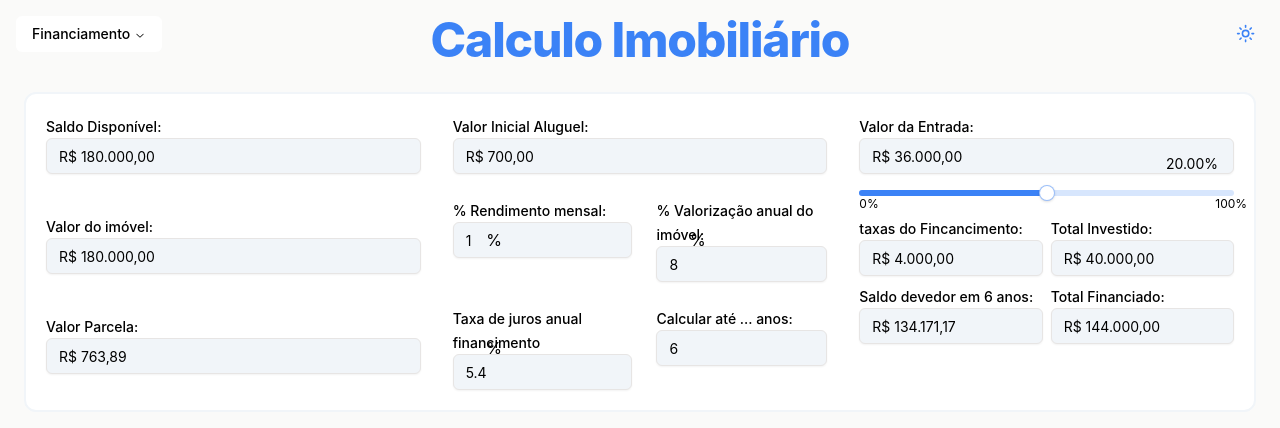
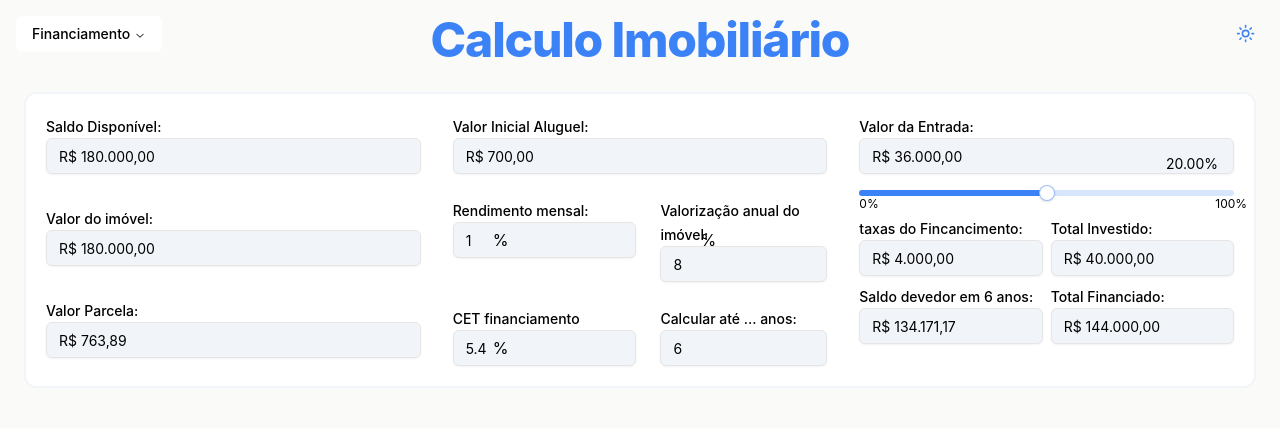
Before and after one commit to brunobeise/calculo-imobiliario, a React (Vite) app: page / in a window 1280 px wide. Shown: the top 428 px of the page. Built offline with nearby package versions, Linux system fonts and the light colour scheme.

Commit message:
att 31.01

```diff
--- a/src/App.tsx
+++ b/src/App.tsx
@@ -6,7 +6,7 @@ import FinanciamentoXAvista from "./pages/financiamentoxavista";
 export default function App() {
   const routes = [
     {
-      title: "Financiamento X Á Vista",
+      title: "Financiamento X A Vista",
       href: "/financiamentoxavista",
       description:
         "Compara as duas hipóteses quando o cliente tem o saldo para comprar a vista.",
--- a/src/components/ImovelDataCard.tsx
+++ b/src/components/ImovelDataCard.tsx
@@ -163,7 +163,7 @@ export default function CardDadosImóvel() {
             </div>
 
             <div className="relative">
-              <Label htmlFor="taxarendimento">% Rendimento mensal:</Label>
+              <Label htmlFor="taxarendimento">Rendimento mensal:</Label>
               <Input
                 onChange={(e) =>
                   setImovelData("rendimentoMensal", Number(e.target.value))
@@ -174,12 +174,12 @@ export default function CardDadosImóvel() {
                 value={rendimentoMensal}
                 required
               />
-              <span className={`absolute top-[1.85rem] left-[2.1rem]`}>%</span>
+              <span className={`absolute top-[1.85rem] left-[2.5rem]`}>%</span>
             </div>
 
             <div className="relative">
               <Label htmlFor="valorizaçãoDoImóvel">
-                % Valorização anual do imóvel:
+                Valorização anual do imóvel:
               </Label>
               <Input
                 onChange={(e) =>
@@ -194,13 +194,11 @@ export default function CardDadosImóvel() {
                 value={taxaValorizaçãoDoImovel}
                 required
               />
-              <span className={`absolute top-[1.85rem] left-[2.1rem]`}>%</span>
+              <span className={`absolute top-[1.85rem] left-[2.5rem]`}>%</span>
             </div>
 
             <div className="relative">
-              <Label htmlFor="taxadejuros">
-                Taxa de juros anual financimento
-              </Label>
+              <Label htmlFor="taxadejuros">CET financiamento</Label>
               <Input
                 onChange={(e) => {
                   if (Number(e.target.value) > 0)
@@ -211,7 +209,7 @@ export default function CardDadosImóvel() {
                 type="number"
                 value={taxaDeJuros}
               />
-              <span className={`absolute top-[1.85rem] left-[2.1rem]`}>%</span>
+              <span className={`absolute top-[1.85rem] left-[2.5rem]`}>%</span>
             </div>
 
             <div>
--- a/src/pages/financiamentoxavista/Conclusão.tsx
+++ b/src/pages/financiamentoxavista/Conclusão.tsx
@@ -63,6 +63,7 @@ export default function Conclusão(props: ConclusãoProps) {
   const lucroNaOperação = () => {
     return (
       (calcPatrimônioTotal() / (calcCompraDoImovel() + calcTotalInvestido())) *
+        100 -
       100
     );
   };
--- a/src/pages/financiamentoxavista/TabelaRendimento.tsx
+++ b/src/pages/financiamentoxavista/TabelaRendimento.tsx
@@ -107,7 +107,7 @@ export default function TabelaRendimento(props: TabelaRendimentoProps) {
         </p>
       </CardTitle>
       <CardContent>
-        <Table>
+        <Table className="text-left">
           <TableHeader className="flex">
             <TableHeadSticked className="w-12">Mês</TableHeadSticked>
             <TableHeadSticked className="w-[25%]">Capital</TableHeadSticked>
--- a/src/pages/financiamentoxavista/TabelaValorizaçãoAluguel.tsx
+++ b/src/pages/financiamentoxavista/TabelaValorizaçãoAluguel.tsx
@@ -47,7 +47,7 @@ export default function TabelaValorizaçãoAluguel() {
         <p className="text-xs mb-5 text-center">(inflação 8% ao ano)</p>
       </CardTitle>
       <CardContent>
-        <Table className="w-full">
+        <Table className="w-full text-left">
           <TableHeader>
             <TableHead>Ano</TableHead>
             <TableHead>Valor do Aluguel</TableHead>
--- a/src/pages/financiamentoxavista/index.tsx
+++ b/src/pages/financiamentoxavista/index.tsx
@@ -23,14 +23,6 @@ export default function FinanciamentoXAvista() {
         title: "Saldo Pessoal incorreto.",
         message:
           "Na modalidade financiamento x a vista, o saldo pessoal deve ser igual ou superior ao valor do imóvel",
-      });
-    }
-
-    if (imovelData.valorEntrada < imovelData.valorImovel * 0.2) {
-      newErrors.push({
-        title: "Valor da Parcela inválido.",
-        message:
-          "O valor da parcela deve ser pelo menos 20% do valor do imóvel",
       });
     }
 
```
